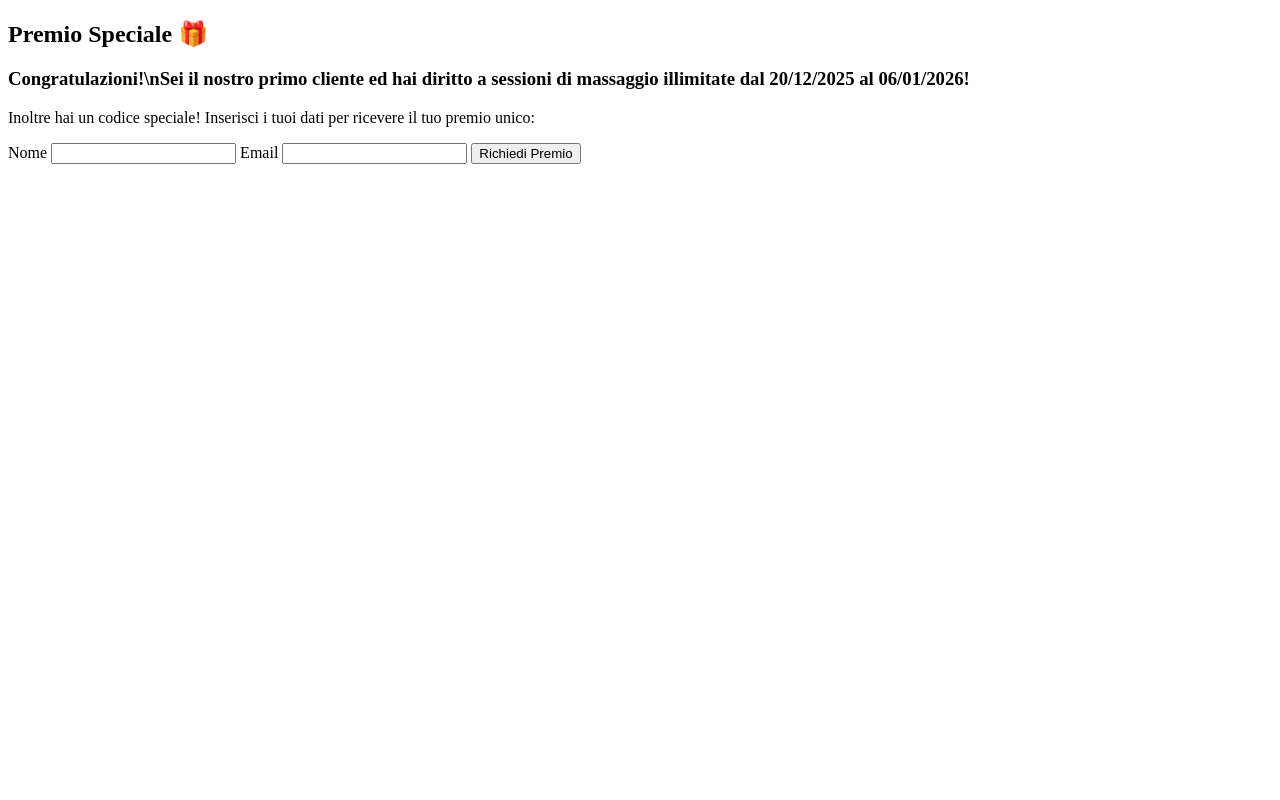
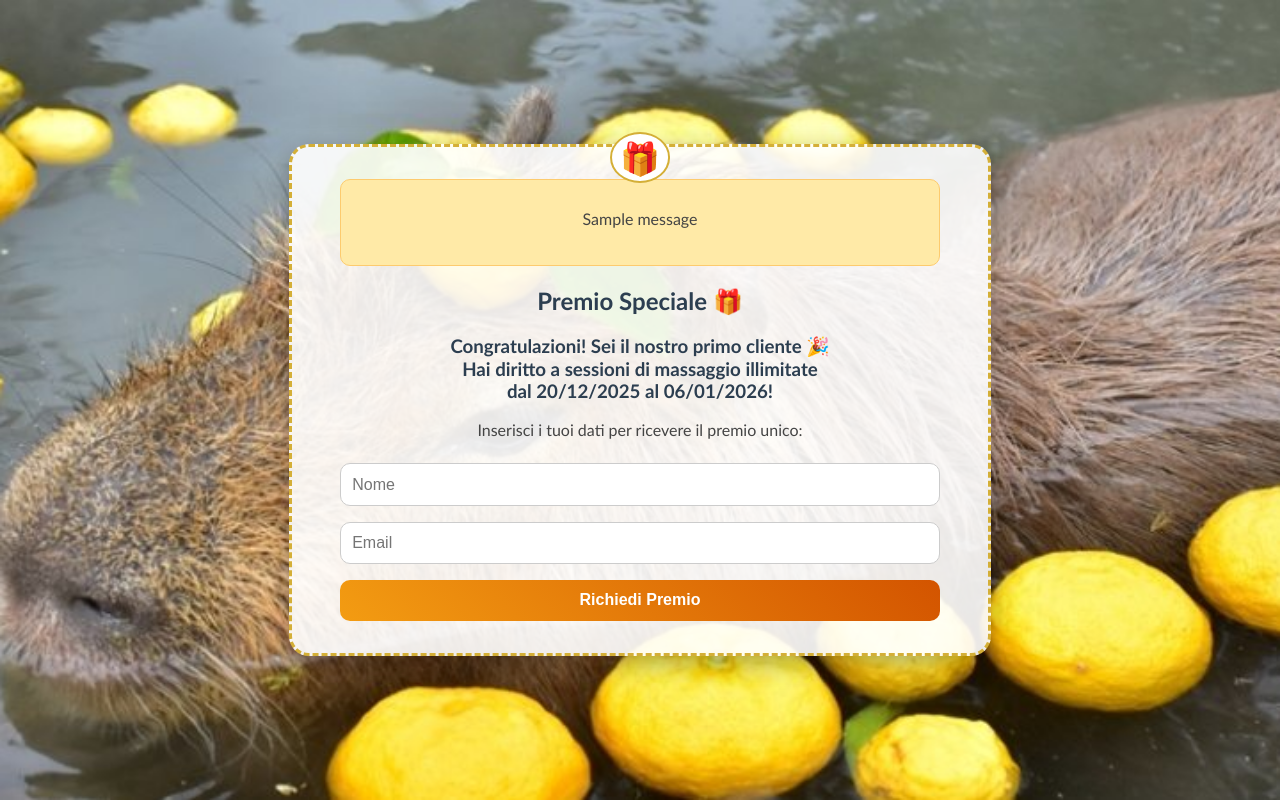
Before and after one commit to gustinojr/Gustino-SPA, a Flask app: page /special/2 in a window 1280 px wide. Run offline with Flask 3, Linux system fonts and the light colour scheme; tables that the repository leaves empty hold one stand-in row (values such as "Sample post"); one stand-in notice (Sample message) is shown.

Commit message:
Update special_prize.html

```diff
--- a/templates/special_prize.html
+++ b/templates/special_prize.html
@@ -1,21 +1,35 @@
 <!doctype html>
-<html>
+<html lang="it">
 <head>
   <meta charset="utf-8">
+  <title>Premio Speciale 🎁</title>
+  <link rel="stylesheet" href="{{ url_for('static', filename='style.css') }}">
+</head>
+<body>
+  <div class="container">
+    {% with messages = get_flashed_messages() %}
+      {% if messages %}
+        <div class="flash">
+          {% for message in messages %}
+            <p>{{ message }}</p>
+          {% endfor %}
+        </div>
+      {% endif %}
+    {% endwith %}
 
-{% block content %}
-<h2>Premio Speciale 🎁</h2>
-<h3>Congratulazioni!\nSei il nostro primo cliente ed hai diritto a sessioni di massaggio illimitate dal 20/12/2025 al 06/01/2026!</h3>
-<p>Inoltre hai un codice speciale! Inserisci i tuoi dati per ricevere il tuo premio unico:</p>
+    <h2>Premio Speciale 🎁</h2>
+    <h3>
+      Congratulazioni! Sei il nostro primo cliente 🎉<br>
+      Hai diritto a <b>sessioni di massaggio illimitate</b><br>
+      dal <b>20/12/2025</b> al <b>06/01/2026</b>!
+    </h3>
+    <p>Inserisci i tuoi dati per ricevere il premio unico:</p>
 
-<form method="POST">
-  <label for="name">Nome</label>
-  <input type="text" name="name" required>
-
-  <label for="email">Email</label>
-  <input type="email" name="email" required>
-
-  <button type="submit">Richiedi Premio</button>
-</form>
-{% endblock %}
+    <form method="POST">
+      <input type="text" name="name" placeholder="Nome" required>
+      <input type="email" name="email" placeholder="Email" required>
+      <button type="submit">Richiedi Premio</button>
+    </form>
+  </div>
+</body>
 </html>
```
